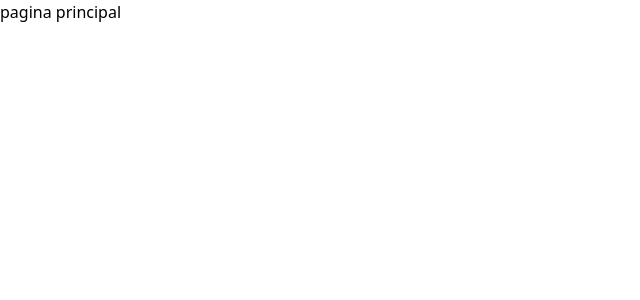
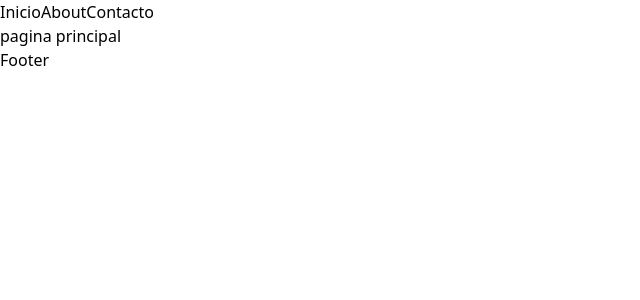
Before and after one commit to Lobonjulian/hookAndRoutes, a React (Vite) app: page / in a window 1280 px wide. Shown: the top 300 px of the page, without its empty margins (0-640 px from the left). Built offline with nearby package versions, Linux system fonts and the light colour scheme.

Commit message:
Rutas Aniadas modernas

```diff
--- a/src/App.jsx
+++ b/src/App.jsx
@@ -3,7 +3,7 @@ import { Routes, Route } from "react-router-dom";
 import Inicio from "./pages/Inicio";
 import About from "./pages/About";
 import Contacto from "./pages/Contacto";
-import LayoutPage from "./pages/LayoutPage";
+import LayoutPage from "./layaut/LayoutPublic";
 import NoEncontrada from "./pages/NoEncontrada";
 import Post from "./pages/Post";
 
--- a/src/components/Navbar.jsx
+++ b/src/components/Navbar.jsx
@@ -1,12 +1,12 @@
-import { NavLink } from "react-router-dom";
+import { Link } from "react-router-dom";
 
 const Navbar = () => {
   return (
     <nav className="flex justify-center items-center">
       <div className="container">
-        <NavLink to="/">Inicio</NavLink>
-        <NavLink to="/about">About</NavLink>
-        <NavLink to="/contact">Contacto</NavLink>
+        <Link to="/">Inicio</Link>
+        <Link to="/about">About</Link>
+        <Link to="/contact">Contacto</Link>
       </div>
     </nav>
   );
--- /dev/null
+++ b/src/layaut/LayoutPublic.jsx
@@ -0,0 +1,16 @@
+import { Outlet } from "react-router-dom";
+import Navbar from "../components/Navbar";
+
+const LayoutPublic = () => {
+  return (
+    <div>
+      <Navbar />
+      <main className="container">
+        <Outlet />
+      </main>
+      <footer className="container">Footer</footer>
+    </div>
+  );
+};
+
+export default LayoutPublic;
--- a/src/pages/LayoutPage.jsx
+++ /dev/null
@@ -1,11 +0,0 @@
-import { Outlet } from "react-router-dom";
-
-const LayoutPage = () => {
-  return (
-    <div className="container">
-      <Outlet />
-    </div>
-  );
-};
-
-export default LayoutPage;
--- a/src/router/index.jsx
+++ b/src/router/index.jsx
@@ -3,9 +3,23 @@ import Inicio from "../pages/Inicio";
 import About from "../pages/About";
 import Contacto from "../pages/Contacto";
 import NoEncontrada from "../pages/NoEncontrada";
+import LayoutPage from "../layaut/LayoutPublic";
 
 export const router = createBrowserRouter([
-  { path: "/", element: <Inicio />, errorElement: <NoEncontrada /> },
-  { path: "/about", element: <About />, errorElement: <NoEncontrada /> },
-  { path: "/", element: <Contacto />, errorElement: <NoEncontrada /> },
+  {
+    path: "/",
+    element: <LayoutPage />,
+    errorElement: <NoEncontrada />,
+    children: [
+      { index: true, element: <Inicio /> },
+      {
+        path: "/about",
+        element: <About />,
+      },
+      {
+        path: "/contact",
+        element: <Contacto />,
+      },
+    ],
+  },
 ]);
```
